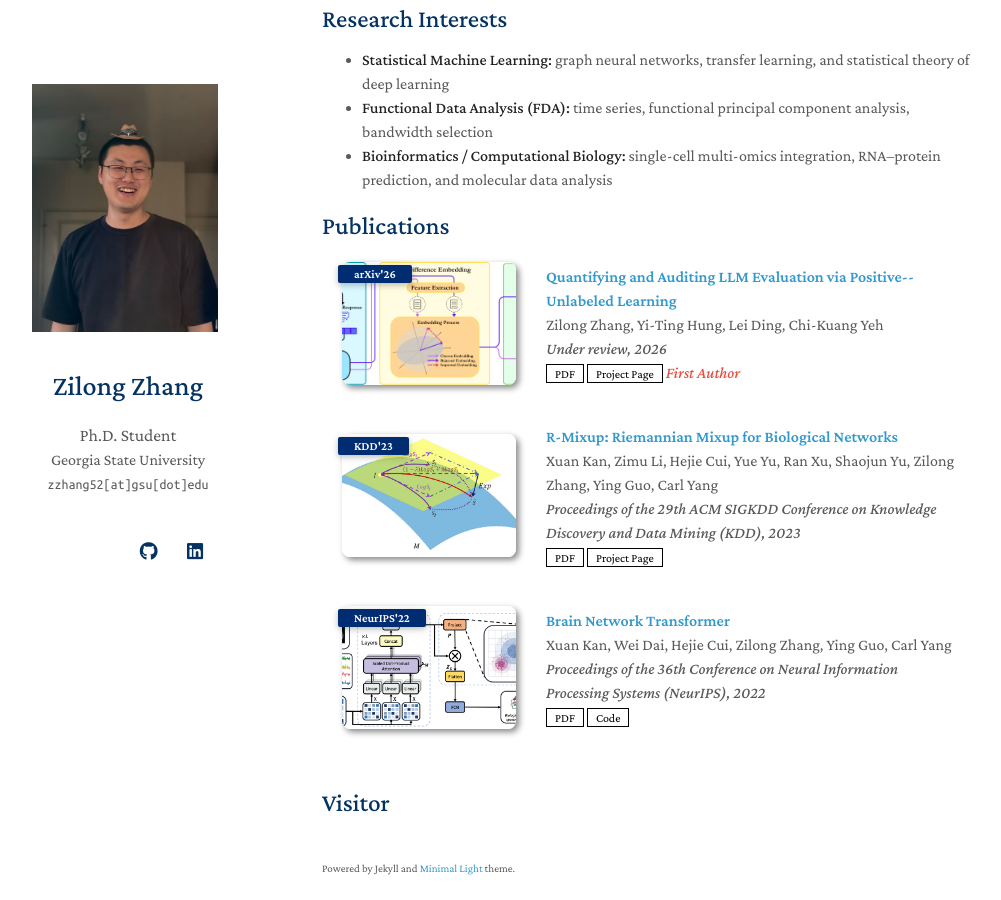
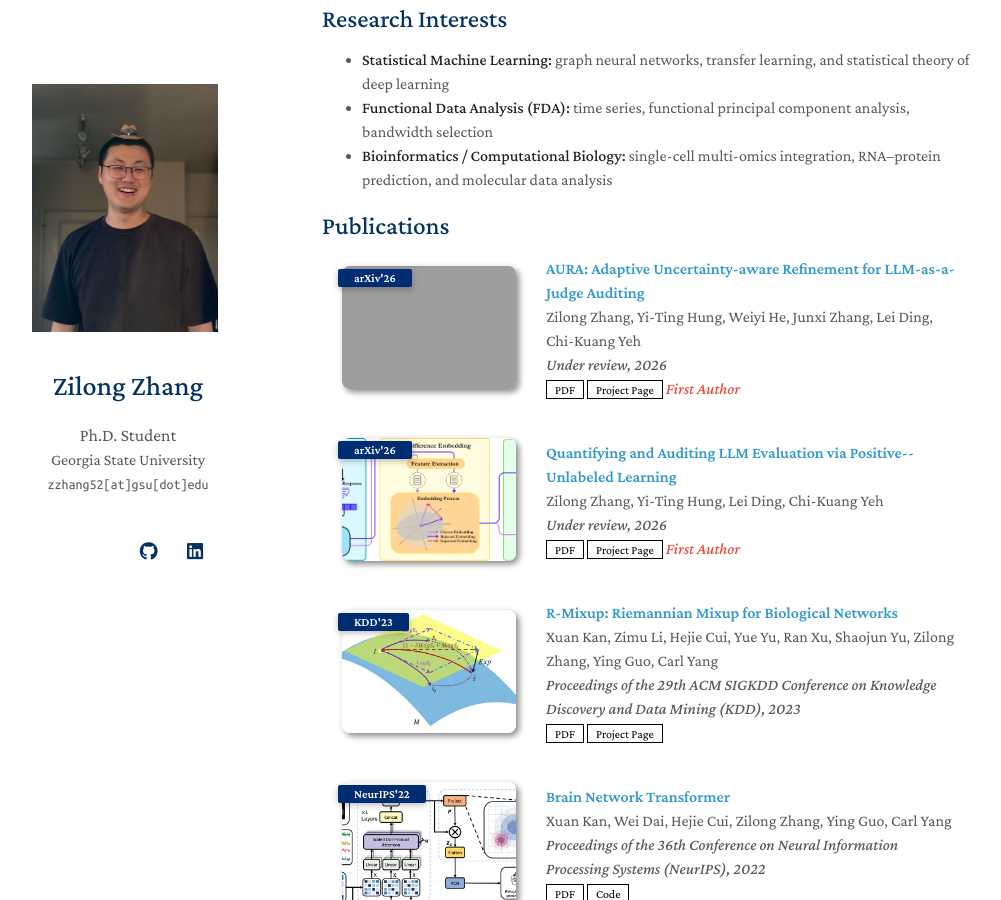
Before and after one commit to zilong7832/zilong7832.github.io, a Jekyll site: the page built from index.md, in a window 1280 px wide and 900 px high, scrolled down 474 px. Shown: the whole window, without its empty margins (148-1149 px from the left). Built offline with Jekyll 4.4.1, drawn with Linux system fonts in a browser that asks for light colours; a style sheet for code colours, icons or effects is not loaded; our own code applies the rules of GitHub Pages for plain Markdown files; grey boxes are pictures that could not be loaded.

```diff
--- a/_data/publications.yml
+++ b/_data/publications.yml
@@ -1,4 +1,15 @@
 main:
+  - title: "AURA: Adaptive Uncertainty-aware Refinement for LLM-as-a-Judge Auditing"
+    authors: "Zilong Zhang, Yi-Ting Hung, Weiyi He, Junxi Zhang, Lei Ding, Chi-Kuang Yeh"
+    conference_short: "arXiv'26"
+    conference: "Under review, 2026"
+    pdf: "https://arxiv.org/pdf/2606.19714.pdf"
+    code:
+    page: "https://arxiv.org/abs/2606.19714"
+    bibtex:
+    image: ./assets/img/aura.png
+    notes: "First Author"
+
   - title: "Quantifying and Auditing LLM Evaluation via Positive--Unlabeled Learning"
     authors: "Zilong Zhang, Yi-Ting Hung, Lei Ding, Chi-Kuang Yeh"
     conference_short: "arXiv'26"
```
Also changed, not shown: 1 other file.
